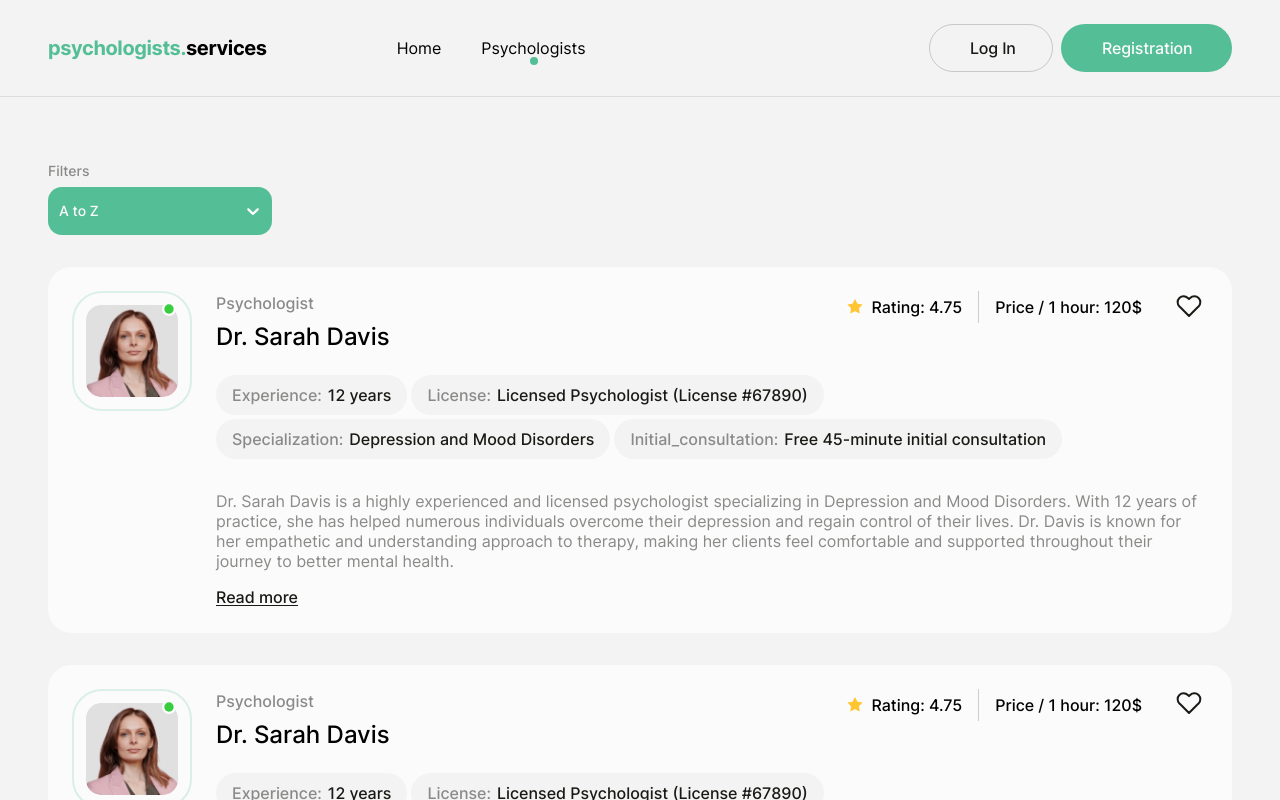
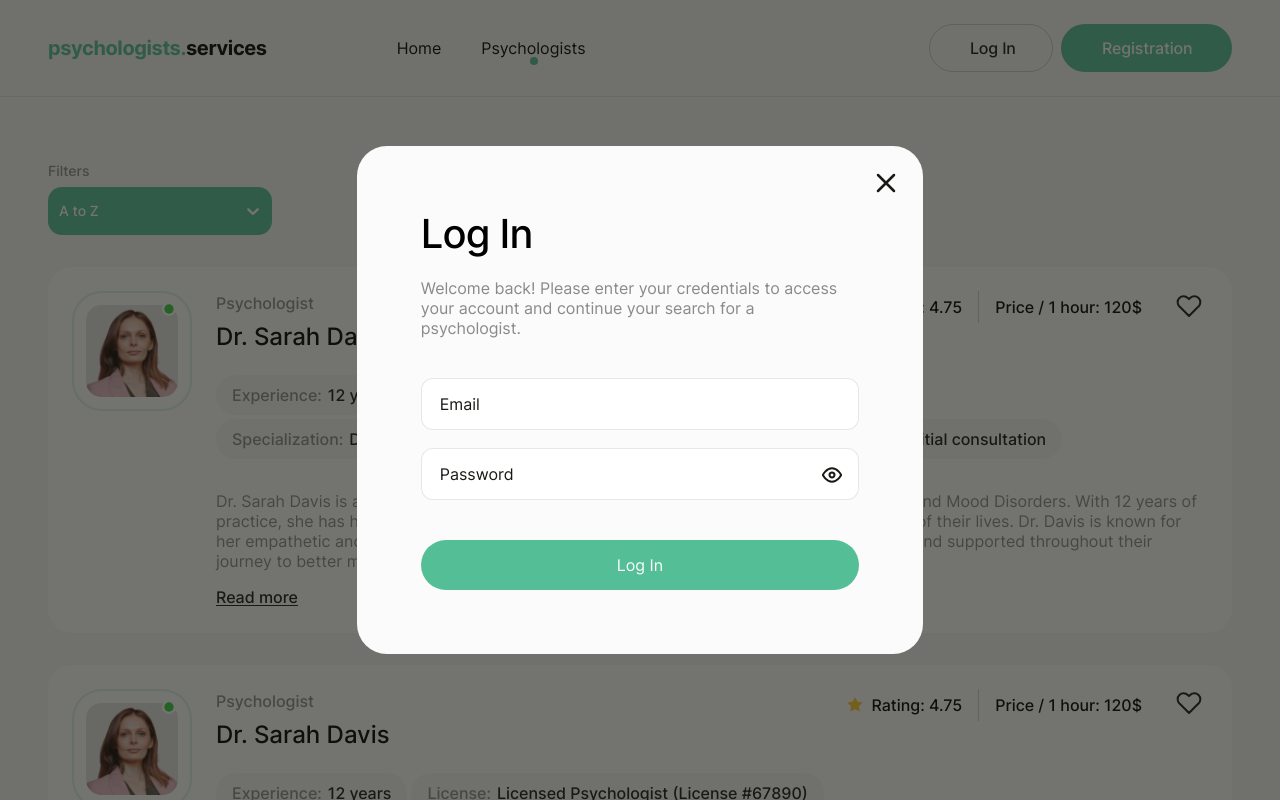
Before and after one commit to Goldenrash-lab/psychologists-service, a React (Vite) app: page /psychologists-service/psychologists in a window 1280 px wide. Shown: the top 800 px of the page. Built offline with nearby package versions, Linux system fonts and the light colour scheme.

Commit message:
markup login modal (without close) + need to fix eye

```diff
--- a/src/components/Layout/Layout.jsx
+++ b/src/components/Layout/Layout.jsx
@@ -4,6 +4,7 @@ import Header from "../Header/Header";
 import { HeaderTag } from "../Header/Header.styled";
 import styled from "styled-components";
 import IMG from "/HeroBackGradient.png?url";
+import ModalLogin from "../ModalLogin/ModalLogin";
 
 const Background = styled.div`
   background-image: url(${IMG});
@@ -30,6 +31,7 @@ const Layout = () => {
           <Outlet />
         </Container>
       </main>
+      <ModalLogin />
     </>
   );
 };
--- /dev/null
+++ b/src/components/ModalLogin/ModalLogin.jsx
@@ -0,0 +1,56 @@
+import { useState } from "react";
+import CloseSvg from "../../images/modal/CloseSvg";
+import EyeCloseSvg from "../../images/modal/EyeCloseSvg";
+import {
+  Backdrop,
+  CloseBtn,
+  Modal,
+  ModalButton,
+  ModalEyeBtn,
+  ModalForm,
+  ModalInput,
+  ModalLabel,
+  ModalText,
+  ModalTitle,
+} from "./ModalLogin.styled";
+import EyeOpenSvg from "../../images/modal/EyeOpenSvg";
+
+const ModalLogin = () => {
+  const [eye, setEye] = useState(true);
+
+  function handleClick() {
+    setEye(!eye);
+    console.log("====================================");
+    console.log(eye);
+    console.log("====================================");
+  }
+
+  return (
+    <Backdrop>
+      <Modal>
+        <CloseBtn type="button">
+          <CloseSvg />
+        </CloseBtn>
+        <ModalTitle>Log In</ModalTitle>
+        <ModalText>
+          Welcome back! Please enter your credentials to access your account and
+          continue your search for a psychologist.
+        </ModalText>
+        <ModalForm>
+          <ModalLabel>
+            <ModalInput type="text" placeholder="Email" name="email" />
+          </ModalLabel>
+          <ModalLabel>
+            <ModalEyeBtn type="button" onClick={handleClick}>
+              {eye ? <EyeOpenSvg /> : <EyeCloseSvg />}
+            </ModalEyeBtn>
+            <ModalInput placeholder="Password" name="password" />
+          </ModalLabel>
+          <ModalButton type="submit">Log In</ModalButton>
+        </ModalForm>
+      </Modal>
+    </Backdrop>
+  );
+};
+
+export default ModalLogin;
--- /dev/null
+++ b/src/components/ModalLogin/ModalLogin.styled.js
@@ -0,0 +1,100 @@
+import styled from "styled-components";
+
+export const Backdrop = styled.div`
+  position: fixed;
+  top: 0;
+  bottom: 0;
+  left: 0;
+  right: 0;
+  background: rgba(25, 26, 21, 0.6);
+  display: flex;
+  align-items: center;
+  justify-content: center;
+`;
+export const Modal = styled.div`
+  display: flex;
+  flex-direction: column;
+  justify-content: center;
+  align-items: flex-start;
+  background-color: var(--white);
+  border-radius: 30px;
+  padding: 64px;
+  position: relative;
+`;
+export const ModalTitle = styled.h2`
+  font-weight: 500;
+  font-size: 40px;
+  line-height: 120%;
+  letter-spacing: -0.02em;
+  margin-bottom: 20px;
+`;
+export const ModalText = styled.p`
+  line-height: 125%;
+  color: rgba(25, 26, 21, 0.5);
+  margin-bottom: 40px;
+  max-width: 438px;
+`;
+export const ModalForm = styled.form`
+  display: flex;
+  flex-direction: column;
+  gap: 18px;
+`;
+
+export const ModalLabel = styled.label`
+  position: relative;
+`;
+
+export const ModalInput = styled.input`
+  padding: 16px 18px;
+  border: 1px solid rgba(25, 26, 21, 0.1);
+  border-radius: 12px;
+  width: 438px;
+  height: 52px;
+
+  outline: none;
+  &::placeholder {
+    color: var(--black);
+  }
+
+  &:focus-within {
+    border: 1px solid var(--green);
+  }
+`;
+
+export const ModalEyeBtn = styled.button`
+  position: absolute;
+  right: 12px;
+  top: 14px;
+  background-color: transparent;
+  border: none;
+  padding: 0;
+  height: 30px;
+  width: 30px;
+  z-index: 99;
+
+  cursor: pointer;
+`;
+
+export const ModalButton = styled.button`
+  margin-top: 22px;
+  border-radius: 30px;
+  padding: 16px 196px;
+  border: none;
+  background-color: var(--green);
+  color: var(--white);
+  cursor: pointer;
+  transition: all 0.3s;
+
+  &:hover {
+    background-color: var(--hover-green);
+  }
+`;
+
+export const CloseBtn = styled.button`
+  position: absolute;
+  right: 15px;
+  top: 20px;
+  background-color: transparent;
+  border: none;
+  cursor: pointer;
+`;
--- /dev/null
+++ b/src/images/modal/CloseSvg.jsx
@@ -0,0 +1,18 @@
+const CloseSvg = (props) => (
+  <svg
+    xmlns="http://www.w3.org/2000/svg"
+    width={32}
+    height={32}
+    fill="none"
+    {...props}
+  >
+    <path
+      stroke="#191A15"
+      strokeLinecap="round"
+      strokeLinejoin="round"
+      strokeWidth={2.5}
+      d="M24 8 8 24M8 8l16 16"
+    />
+  </svg>
+);
+export default CloseSvg;
--- /dev/null
+++ b/src/images/modal/EyeCloseSvg.jsx
@@ -0,0 +1,18 @@
+const EyeCloseSvg = (props) => (
+  <svg
+    xmlns="http://www.w3.org/2000/svg"
+    width={20}
+    height={20}
+    fill="none"
+    {...props}
+  >
+    <path
+      stroke="#191A15"
+      strokeLinecap="round"
+      strokeLinejoin="round"
+      strokeWidth={2}
+      d="M14.95 14.95A8.392 8.392 0 0 1 10 16.667C4.167 16.667.833 10 .833 10A15.375 15.375 0 0 1 5.05 5.05m3.2-1.517a7.6 7.6 0 0 1 1.75-.2c5.833 0 9.167 6.667 9.167 6.667a15.412 15.412 0 0 1-1.8 2.658m-5.6-.891a2.5 2.5 0 1 1-3.534-3.534M.833.833l18.334 18.334"
+    />
+  </svg>
+);
+export default EyeCloseSvg;
--- /dev/null
+++ b/src/images/modal/EyeOpenSvg.jsx
@@ -0,0 +1,25 @@
+const EyeOpenSvg = (props) => (
+  <svg
+    xmlns="http://www.w3.org/2000/svg"
+    width={20}
+    height={16}
+    fill="none"
+    {...props}
+  >
+    <path
+      stroke="#191A15"
+      strokeLinecap="round"
+      strokeLinejoin="round"
+      strokeWidth={2}
+      d="M.833 8S4.167 1.333 10 1.333 19.167 8 19.167 8 15.833 14.667 10 14.667.833 8 .833 8Z"
+    />
+    <path
+      stroke="#191A15"
+      strokeLinecap="round"
+      strokeLinejoin="round"
+      strokeWidth={2}
+      d="M10 10.5a2.5 2.5 0 1 0 0-5 2.5 2.5 0 0 0 0 5Z"
+    />
+  </svg>
+);
+export default EyeOpenSvg;
```
